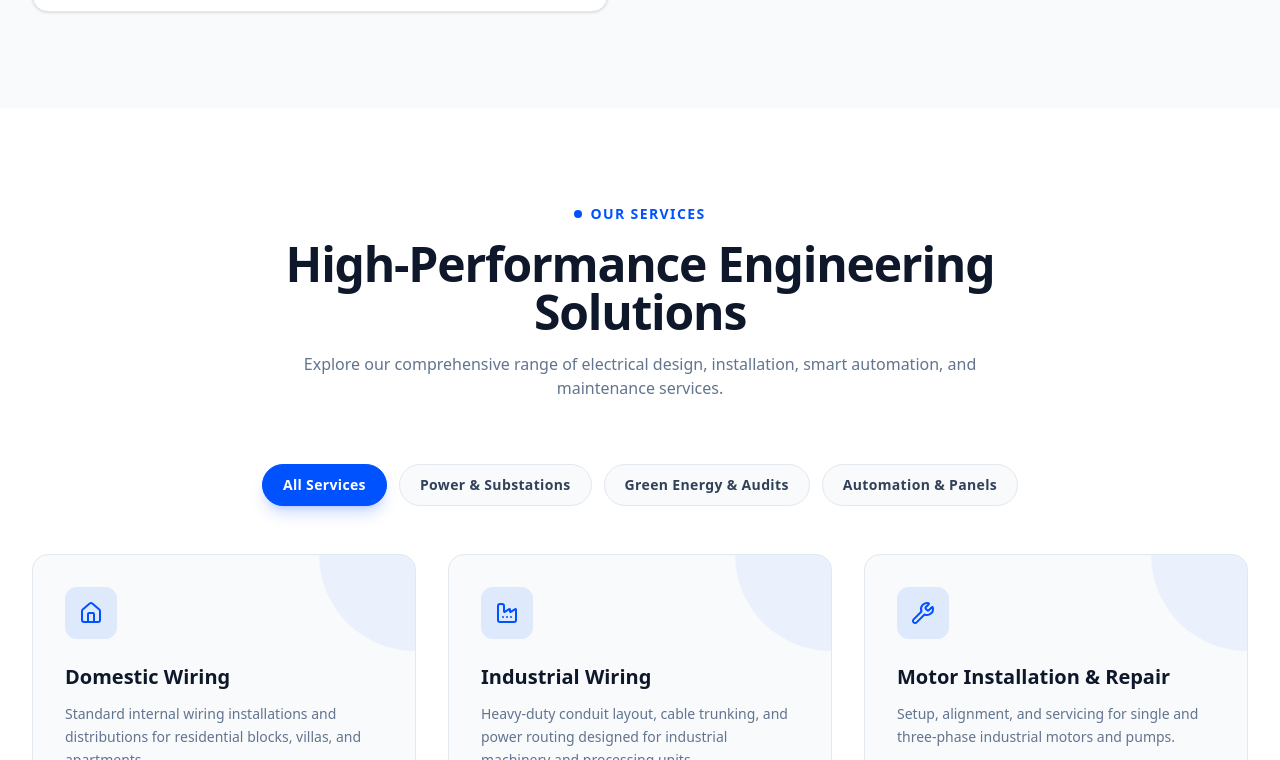
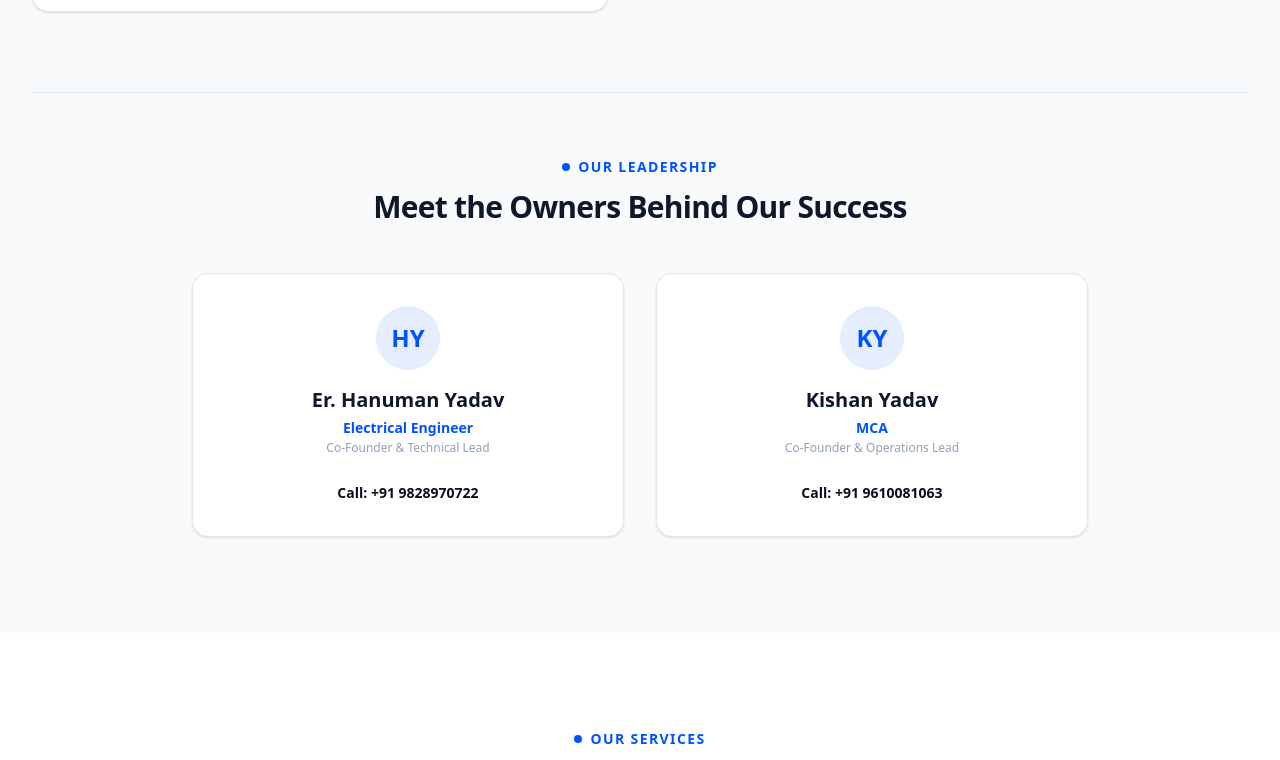
Before and after one commit to one8electrical-alt/one8-electrical-solutions, a Next.js app: page / in a window 1280 px wide. Shown: the part 1620-2380 px from the top of the page. Built offline with nearby package versions, Linux system fonts and the light colour scheme.

Commit message:
Add company owner details and contact information

```diff
--- a/src/components/About.tsx
+++ b/src/components/About.tsx
@@ -92,6 +92,61 @@ export default function About() {
           </div>
 
         </div>
+
+        {/* Leadership Section */}
+        <div className="mt-20 border-t border-slate-200 dark:border-slate-800 pt-16">
+          <div className="text-center max-w-3xl mx-auto mb-12">
+            <span className="text-sm font-bold text-electric-blue uppercase tracking-widest flex items-center justify-center gap-2 mb-3">
+              <span className="h-2 w-2 rounded-full bg-electric-blue" />
+              Our Leadership
+            </span>
+            <h3 className="text-2xl sm:text-3xl font-extrabold tracking-tight text-slate-900 dark:text-white">
+              Meet the Owners Behind Our Success
+            </h3>
+          </div>
+
+          <div className="grid sm:grid-cols-2 gap-8 max-w-4xl mx-auto">
+            {/* Owner 1 */}
+            <div className="p-8 rounded-2xl border border-slate-200 dark:border-slate-800 bg-white dark:bg-brand-card shadow-sm hover:shadow-md transition-all duration-300 flex flex-col items-center text-center space-y-4">
+              <div className="h-16 w-16 rounded-full bg-electric-blue/10 flex items-center justify-center text-electric-blue text-2xl font-bold">
+                HY
+              </div>
+              <div>
+                <h4 className="text-xl font-bold text-slate-900 dark:text-white">Er. Hanuman Yadav</h4>
+                <p className="text-sm text-electric-blue font-semibold mt-1">Electrical Engineer</p>
+                <p className="text-xs text-slate-400 dark:text-slate-500 mt-0.5">Co-Founder & Technical Lead</p>
+              </div>
+              <div className="pt-2">
+                <a
+                  href="tel:+919828970722"
+                  className="inline-flex items-center space-x-2 text-sm font-semibold text-slate-750 dark:text-slate-300 hover:text-electric-blue transition-colors"
+                >
+                  <span>Call: +91 9828970722</span>
+                </a>
+              </div>
+            </div>
+
+            {/* Owner 2 */}
+            <div className="p-8 rounded-2xl border border-slate-200 dark:border-slate-800 bg-white dark:bg-brand-card shadow-sm hover:shadow-md transition-all duration-300 flex flex-col items-center text-center space-y-4">
+              <div className="h-16 w-16 rounded-full bg-electric-blue/10 flex items-center justify-center text-electric-blue text-2xl font-bold">
+                KY
+              </div>
+              <div>
+                <h4 className="text-xl font-bold text-slate-900 dark:text-white">Kishan Yadav</h4>
+                <p className="text-sm text-electric-blue font-semibold mt-1">MCA</p>
+                <p className="text-xs text-slate-400 dark:text-slate-500 mt-0.5">Co-Founder & Operations Lead</p>
+              </div>
+              <div className="pt-2">
+                <a
+                  href="tel:+919610081063"
+                  className="inline-flex items-center space-x-2 text-sm font-semibold text-slate-750 dark:text-slate-300 hover:text-electric-blue transition-colors"
+                >
+                  <span>Call: +91 9610081063</span>
+                </a>
+              </div>
+            </div>
+          </div>
+        </div>
       </div>
     </section>
   );
--- a/src/components/Contact.tsx
+++ b/src/components/Contact.tsx
@@ -95,18 +95,39 @@ export default function Contact() {
 
               {/* Direct Touchpoints */}
               <div className="space-y-4">
-                <a
-                  href="tel:+919828970722"
-                  className="flex items-start space-x-4 group text-slate-700 dark:text-slate-300 hover:text-electric-blue dark:hover:text-electric-yellow transition-colors"
-                >
-                  <div className="bg-electric-blue/10 p-3 rounded-xl text-electric-blue group-hover:scale-110 transition-transform">
+                {/* Er. Hanuman Yadav */}
+                <div className="flex items-start space-x-4 text-slate-700 dark:text-slate-300">
+                  <div className="bg-electric-blue/10 p-3 rounded-xl text-electric-blue shrink-0">
                     <Phone className="h-5 w-5" />
                   </div>
-                  <div>
-                    <span className="text-xs text-slate-400 dark:text-slate-500 block">Phone Support</span>
-                    <span className="text-base font-bold">+91 9828970722</span>
+                  <div className="flex-1 min-w-0">
+                    <span className="text-xs text-slate-400 dark:text-slate-500 block">Technical Support</span>
+                    <a
+                      href="tel:+919828970722"
+                      className="text-base font-bold hover:text-electric-blue dark:hover:text-electric-yellow transition-colors block"
+                    >
+                      +91 9828970722
+                    </a>
+                    <span className="text-xs text-slate-400 dark:text-slate-500 font-light block">Er. Hanuman Yadav (Electrical Engineer)</span>
                   </div>
-                </a>
+                </div>
+
+                {/* Kishan Yadav */}
+                <div className="flex items-start space-x-4 text-slate-700 dark:text-slate-300">
+                  <div className="bg-electric-blue/10 p-3 rounded-xl text-electric-blue shrink-0">
+                    <Phone className="h-5 w-5" />
+                  </div>
+                  <div className="flex-1 min-w-0">
+                    <span className="text-xs text-slate-400 dark:text-slate-500 block">Operations Support</span>
+                    <a
+                      href="tel:+919610081063"
+                      className="text-base font-bold hover:text-electric-blue dark:hover:text-electric-yellow transition-colors block"
+                    >
+                      +91 9610081063
+                    </a>
+                    <span className="text-xs text-slate-400 dark:text-slate-500 font-light block">Kishan Yadav (MCA)</span>
+                  </div>
+                </div>
 
                 <a
                   href="mailto:one8electrical@gmail.com"
--- a/src/components/Footer.tsx
+++ b/src/components/Footer.tsx
@@ -161,10 +161,16 @@ export default function Footer() {
                 </span>
               </div>
 
-              <a href="tel:+919828970722" className="flex items-center space-x-3 hover:text-white transition-colors">
-                <Phone className="h-5 w-5 text-electric-blue shrink-0" />
-                <span>+91 9828970722</span>
-              </a>
+              <div className="space-y-2">
+                <a href="tel:+919828970722" className="flex items-center space-x-3 hover:text-white transition-colors">
+                  <Phone className="h-5 w-5 text-electric-blue shrink-0" />
+                  <span>+91 9828970722 (Hanuman)</span>
+                </a>
+                <a href="tel:+919610081063" className="flex items-center space-x-3 hover:text-white transition-colors">
+                  <Phone className="h-5 w-5 text-electric-blue shrink-0" />
+                  <span>+91 9610081063 (Kishan)</span>
+                </a>
+              </div>
 
               <a href="mailto:one8electrical@gmail.com" className="flex items-center space-x-3 hover:text-white transition-colors">
                 <Mail className="h-5 w-5 text-electric-blue shrink-0" />
```
